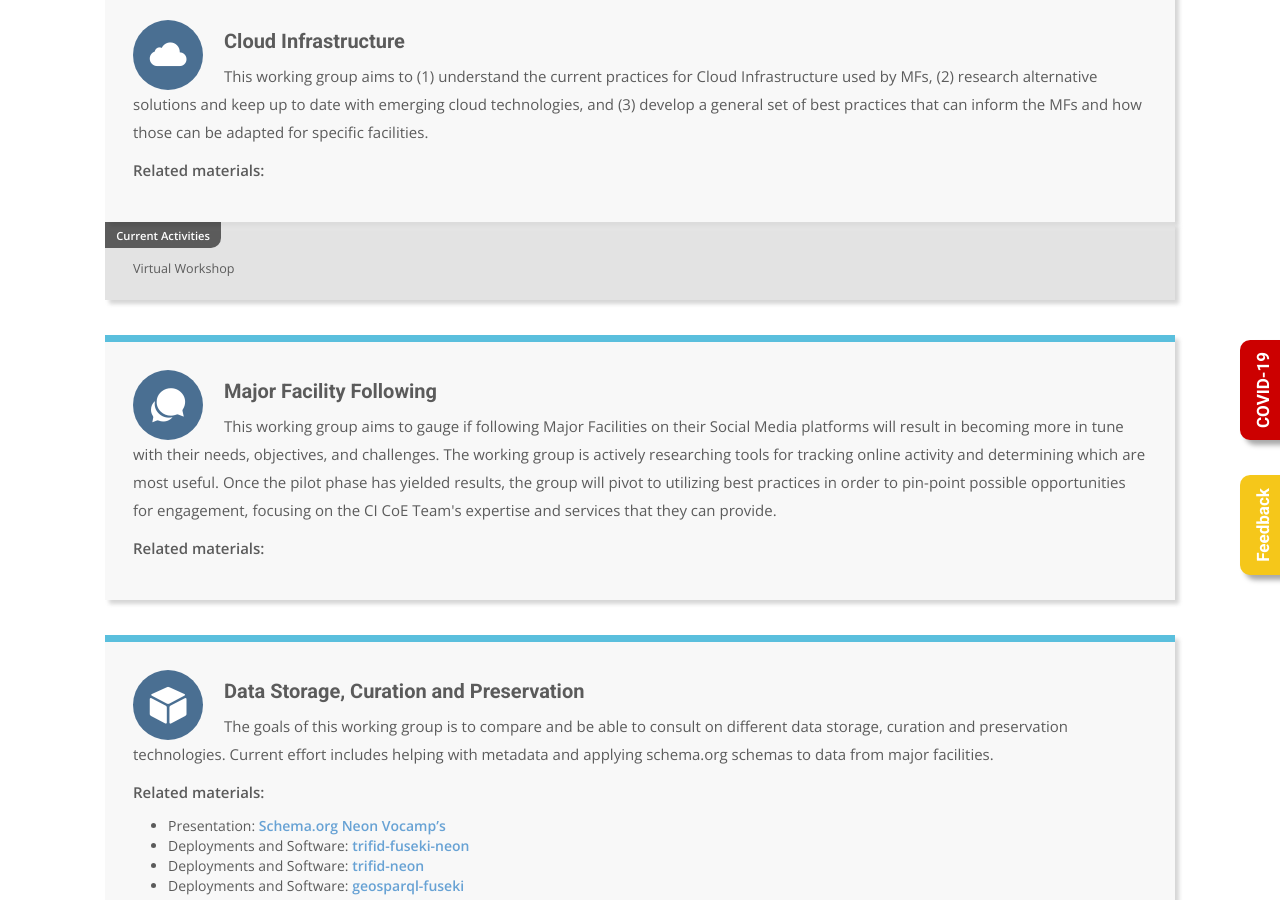
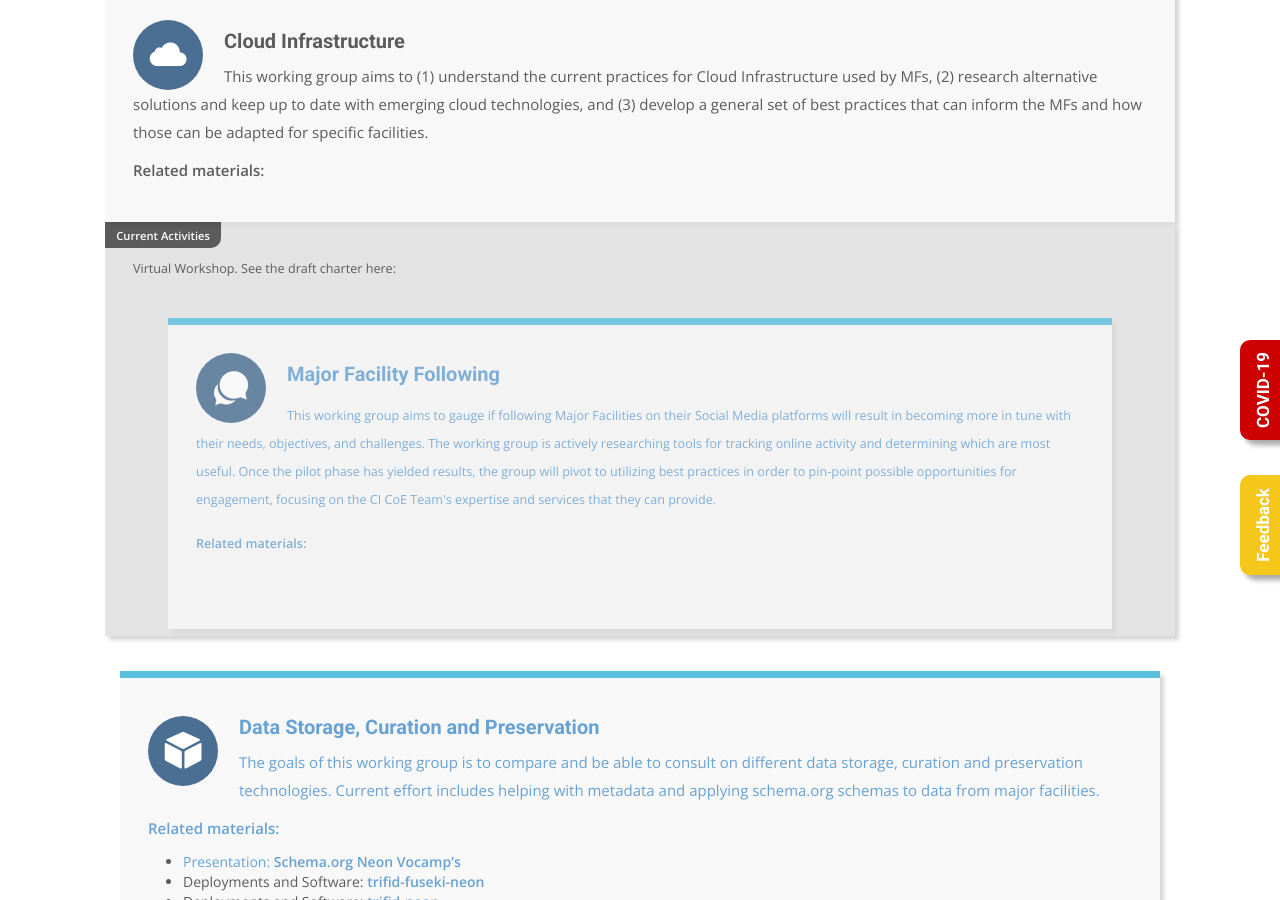
Before and after one commit to cicoe/cicoe.github.io, a Jekyll site: the page built from working_groups.html, in a window 1280 px wide and 900 px high, scrolled down 1001 px. Built offline with Jekyll 4.4.1, drawn with Linux system fonts in a browser that asks for light colours; nearby versions of some CDN libraries; some web fonts are replaced.

Commit message:
Added Cloud WG charter

```diff
--- a/_data/working_groups.yml
+++ b/_data/working_groups.yml
@@ -6,7 +6,7 @@
 - title: "Cloud Infrastructure"
   description: "This working group aims to (1) understand the current practices for Cloud Infrastructure used by MFs, (2) research alternative solutions and keep up to date with emerging cloud technologies, and (3) develop a general set of best practices that can inform the MFs and how those can be adapted for specific facilities."
   icon: "cloud"
-  current: 'Virtual Workshop'
+  current: 'Virtual Workshop. See the draft charter here: <a href="https://docs.google.com/document/d/1XdtMYPSiZZSiBtwUncBU5sjTaI3DszFm_LyknlsqG2s/edit?usp=sharing>'
 
 - title: "Major Facility Following"
   description: "This working group aims to gauge if following Major Facilities on their Social Media platforms will result in becoming more in tune with their needs, objectives, and challenges. The working group is actively researching tools for tracking online activity and determining which are most useful. Once the pilot phase has yielded results, the group will pivot to utilizing best practices in order to pin-point possible opportunities for engagement, focusing on the CI CoE Team's expertise and services that they can provide."
```
